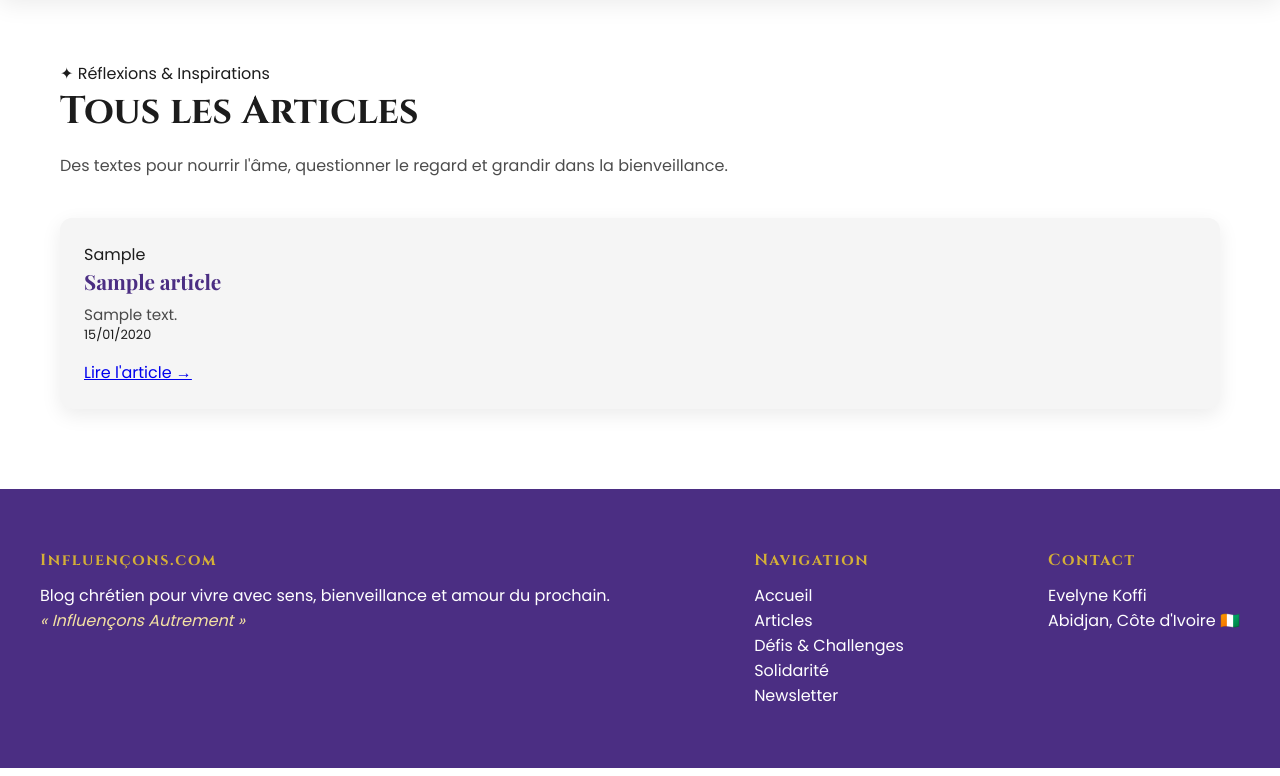
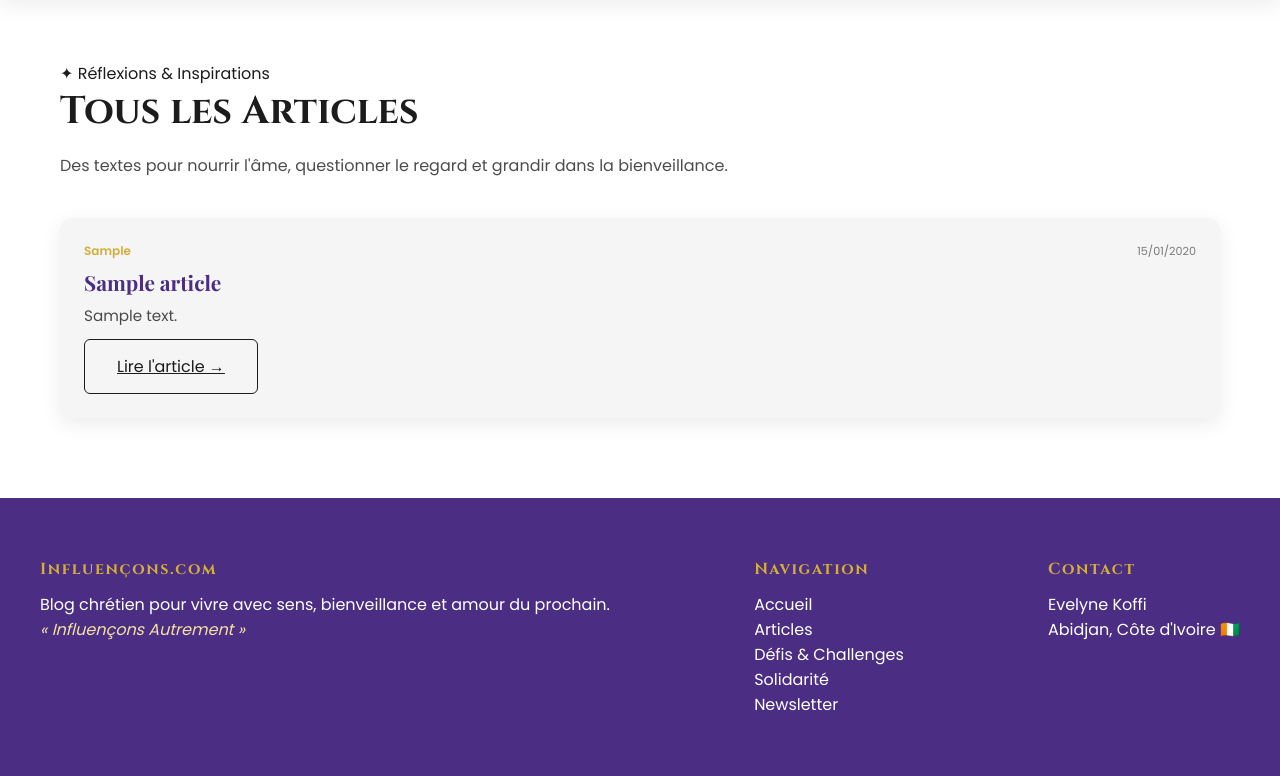
Before and after one commit to groupe2wordpad/influencons1, a Flask app: page /articles in a window 1280 px wide. Shown: the part 59-835 px from the top of the page. Run offline with Flask 3, Linux system fonts and the light colour scheme; tables that the repository leaves empty hold one stand-in row (values such as "Sample post"); some web fonts are replaced.

Commit message:
Refactor articles layout and styling

```diff
--- a/app/templates/articles.html
+++ b/app/templates/articles.html
@@ -1,33 +1,47 @@
 {% extends 'base.html' %}
 {% block title %}Articles — Influençons.com{% endblock %}
 {% block body_class %}page-claire{% endblock %}
+
 {% block content %}
 <section style="padding-top:120px;">
   <span class="section-label">✦ Réflexions & Inspirations</span>
   <h2 class="section-title">Tous les Articles</h2>
   <p class="section-desc">Des textes pour nourrir l'âme, questionner le regard et grandir dans la bienveillance.</p>
-  <div class="articles-grid">
+
+  <div class="articles-grid" style="display:grid; grid-template-columns:repeat(auto-fit, minmax(280px,1fr)); gap:28px;">
     {% for art in articles.items %}
-    <div class="article-card" onclick="window.location='{{ url_for('main.article', slug=art.slug) }}'">
-      <span class="card-tag">{{ art.tag or 'Réflexion' }}</span>
+    <div class="article-card" onclick="window.location='{{ url_for('main.article', slug=art.slug) }}'" style="cursor:pointer;">
+      <div style="display:flex; justify-content:space-between; align-items:center; margin-bottom:8px;">
+        <span style="font-size:0.75rem; color:var(--or); font-weight:600;">{{ art.tag or 'Réflexion' }}</span>
+        <span style="font-size:0.7rem; color:rgba(0,0,0,0.5);">{{ art.created_at.strftime('%d/%m/%Y') }}</span>
+      </div>
       <h3 class="card-title">{{ art.title }}</h3>
       <p class="card-excerpt">{{ art.excerpt or '' }}</p>
-      <span style="font-size:0.8rem; color:var(--texte-leger); margin-bottom:16px; display:block;">{{ art.created_at.strftime('%d/%m/%Y') }}</span>
-      <a href="{{ url_for('main.article', slug=art.slug) }}" class="card-link">Lire l'article →</a>
+      <a href="{{ url_for('main.article', slug=art.slug) }}" class="btn-outline" style="margin-top:12px; display:inline-block;">Lire l'article →</a>
     </div>
     {% else %}
     <div class="article-card" style="grid-column:span 3; text-align:center; opacity:0.5;">
-      <p style="color:var(--texte-moyen);">Les premiers articles arrivent bientôt... ✦</p>
+      <p style="color:rgba(0,0,0,0.6);">Les premiers articles arrivent bientôt... ✦</p>
     </div>
     {% endfor %}
   </div>
+
   {% if articles.pages > 1 %}
-  <div style="display:flex; justify-content:center; gap:12px; margin-top:50px;">
+  <div style="display:flex; justify-content:center; gap:10px; margin-top:50px; flex-wrap:wrap;">
     {% for p in articles.iter_pages() %}
       {% if p %}
-        <a href="{{ url_for('main.articles', page=p) }}" style="padding:8px 16px; border:1px solid {% if p == articles.page %}var(--or){% else %}rgba(180,140,100,0.4){% endif %}; color:{% if p == articles.page %}var(--or){% else %}var(--texte-moyen){% endif %}; text-decoration:none; font-family:'Cinzel',serif; font-size:0.8rem; transition:all 0.3s;">{{ p }}</a>
+        <a href="{{ url_for('main.articles', page=p) }}" style="
+          padding:8px 14px;
+          border:1px solid {% if p == articles.page %}var(--or){% else %}rgba(180,140,100,0.4){% endif %};
+          color:{% if p == articles.page %}var(--or){% else %}rgba(0,0,0,0.6){% endif %};
+          font-family:'Cinzel',serif;
+          font-size:0.8rem;
+          border-radius:6px;
+          text-decoration:none;
+          transition:all 0.3s;
+        ">{{ p }}</a>
       {% else %}
-        <span style="color:var(--texte-leger); padding:8px;">…</span>
+        <span style="color:rgba(0,0,0,0.4); padding:8px;">…</span>
       {% endif %}
     {% endfor %}
   </div>
```
